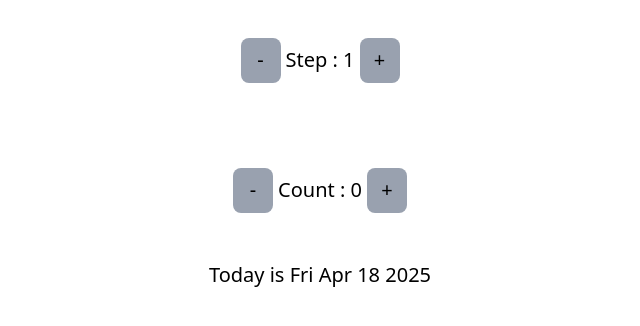
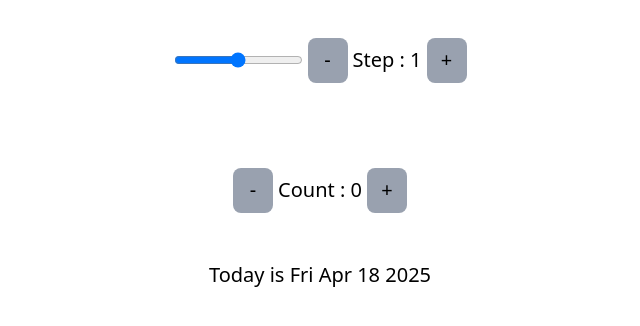
Before and after one commit to Briso10-dev/React-Challenge1, a React (Vite) app: page / in a window 1280 px wide. Shown: the top 326 px of the page, without its empty margins (320-960 px from the left). Built offline with nearby package versions, Linux system fonts and the light colour scheme.

Commit message:
An input of type range learned and use for mesuring step counter

```diff
--- a/src/components/App.jsx
+++ b/src/components/App.jsx
@@ -27,6 +27,9 @@ function App() {
   return (
     <div className="h-screen flex flex-col items-center gap-4 p-4">
       <div className="flex justify-center items-center gap-2 text-[2rem] w-[25%] h-[15%] text-center">
+
+        <input type="range" min="0" max="10" />
+
         <Button label="-" click={stepPrevious}/>
         <p>Step : {step}  </p>
         <Button label="+" click={stepNext}/>
```
